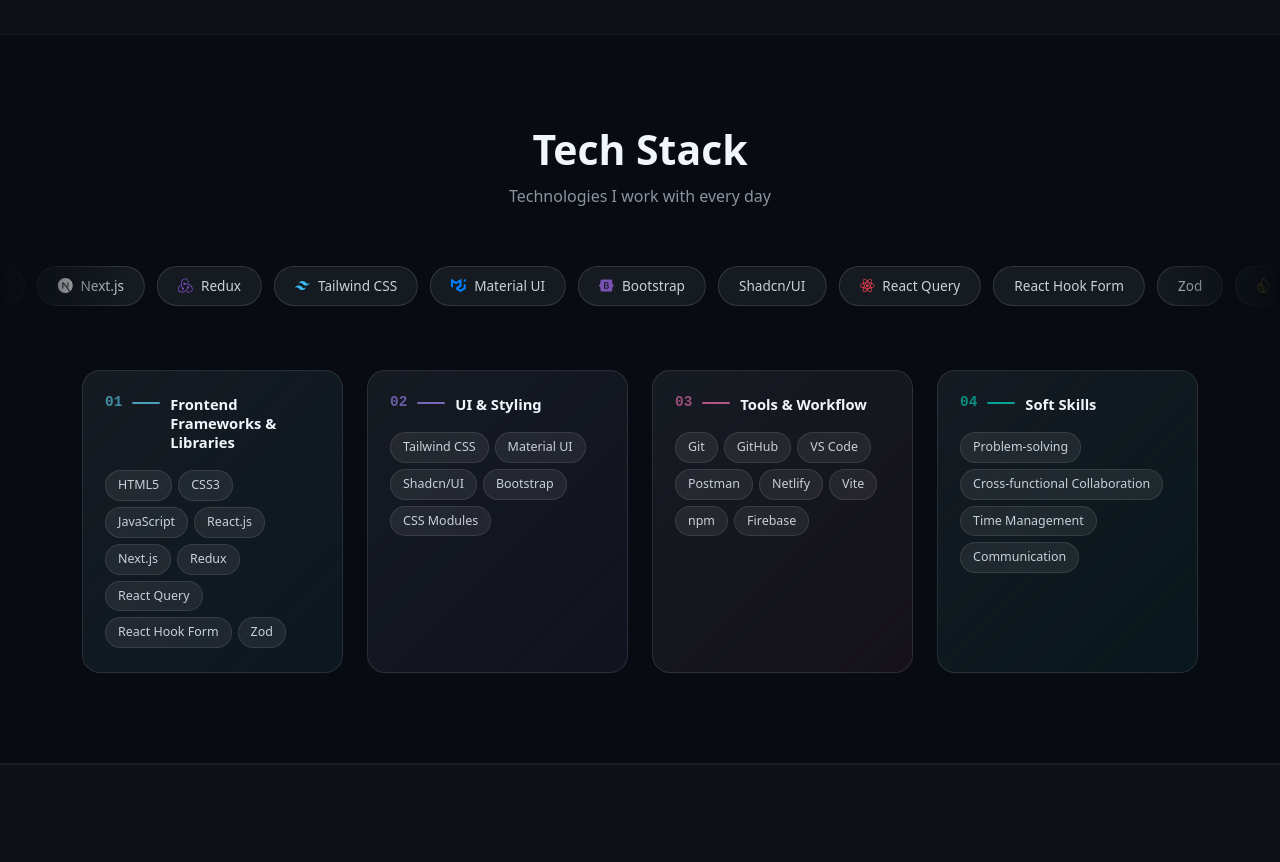
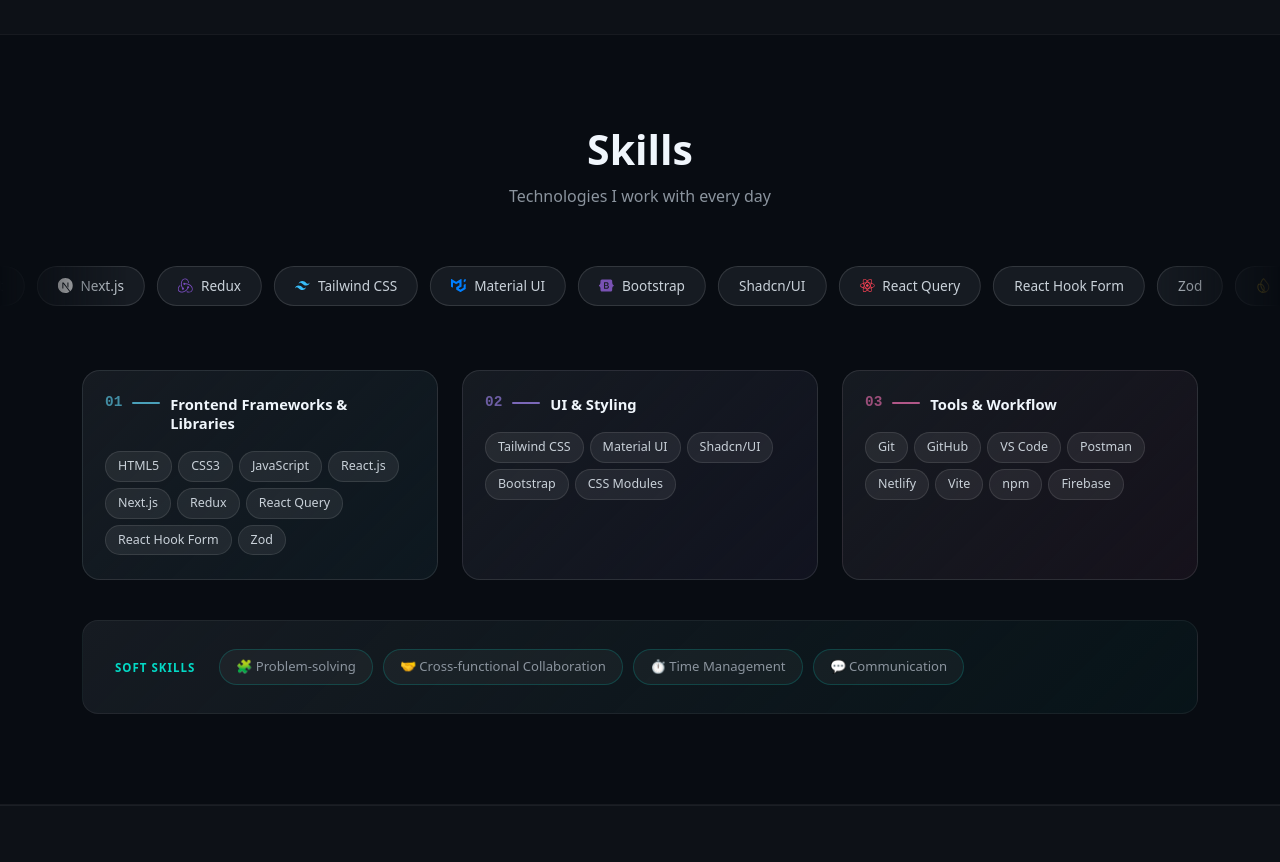
Before and after one commit to dania-01/portfolio, a Next.js app: page / in a window 1280 px wide. Shown: the part 2260-3122 px from the top of the page. Built offline with nearby package versions, Linux system fonts and the light colour scheme; no server answers.

Commit message:
rename section to Skills; soft skills as pill row below tech cards

```diff
--- a/src/app/globals.css
+++ b/src/app/globals.css
@@ -696,6 +696,35 @@
 .exp-project.open .exp-project-name { color: var(--accent); }
 .exp-project .exp-body { padding: 0 24px 20px; }
 
+/* ── Soft Skills row ── */
+.soft-skills-wrap {
+  margin-top: 40px;
+  padding: 28px 32px;
+  border-radius: 16px;
+  border: 1px solid var(--border-dim);
+  background: linear-gradient(135deg, #161b22 0%, rgba(3,218,198,0.04) 100%);
+  display: flex; align-items: center; gap: 24px; flex-wrap: wrap;
+}
+.soft-skills-label {
+  font-size: 0.72rem; font-weight: 700;
+  color: var(--accent); letter-spacing: 1px;
+  text-transform: uppercase; margin: 0;
+  white-space: nowrap;
+}
+.soft-skills-pills {
+  display: flex; flex-wrap: wrap; gap: 10px;
+}
+.soft-skill-pill {
+  display: inline-flex; align-items: center; gap: 6px;
+  padding: 7px 16px; border-radius: 999px;
+  font-size: 0.82rem; font-weight: 500;
+  color: var(--text-muted);
+  background: rgba(255,255,255,0.04);
+  border: 1px solid rgba(3,218,198,0.2);
+  transition: border-color 0.2s, color 0.2s;
+}
+.soft-skill-pill:hover { border-color: var(--accent); color: var(--text); }
+
 /* ── Map in Contact ── */
 .contact-map-wrap {
   margin-top: 16px;
--- a/src/components/Skills.js
+++ b/src/components/Skills.js
@@ -32,7 +32,7 @@
   { name: 'Vite',         icon: <SiVite        size={15} color="#646CFF" /> },
 ];
 
-/* ── Skill categories (no backend) ── */
+/* ── Skill categories (technical only) ── */
 const CATEGORIES = [
   {
     num: '01', title: 'Frontend Frameworks & Libraries', color: '#61DAFB',
@@ -49,11 +49,13 @@
     gradient: 'rgba(244,114,182,0.06)',
     tags: ['Git', 'GitHub', 'VS Code', 'Postman', 'Netlify', 'Vite', 'npm', 'Firebase'],
   },
-  {
-    num: '04', title: 'Soft Skills', color: '#03DAC6',
-    gradient: 'rgba(3,218,198,0.06)',
-    tags: ['Problem-solving', 'Cross-functional Collaboration', 'Time Management', 'Communication'],
-  },
+];
+
+const SOFT_SKILLS = [
+  { label: 'Problem-solving',                icon: '🧩' },
+  { label: 'Cross-functional Collaboration', icon: '🤝' },
+  { label: 'Time Management',                icon: '⏱️' },
+  { label: 'Communication',                  icon: '💬' },
 ];
 
 /* duplicate for seamless infinite marquee */
@@ -65,7 +67,7 @@
 
       {/* ── Section header ── */}
       <Container>
-        <h2 className="section-title">Tech Stack</h2>
+        <h2 className="section-title">Skills</h2>
         <p className="section-subtitle">Technologies I work with every day</p>
       </Container>
 
@@ -85,23 +87,20 @@
         </div>
       </div>
 
-      {/* ── Category cards ── */}
+      {/* ── Technical skill cards ── */}
       <Container>
         <Row className="g-4">
           {CATEGORIES.map(({ num, title, color, gradient, tags }) => (
-            <Col key={num} xs={6} lg={3}>
+            <Col key={num} xs={6} lg={4}>
               <div
                 className="skill-cat-card"
                 style={{ background: `linear-gradient(135deg, #161b22 0%, ${gradient} 100%)` }}
               >
-                {/* Card header */}
                 <div className="skill-cat-header">
                   <span className="skill-cat-num" style={{ color }}>{num}</span>
                   <div className="skill-cat-divider" style={{ background: color }} />
                   <span className="skill-cat-title-text">{title}</span>
                 </div>
-
-                {/* Tag cloud */}
                 <div className="skill-tags-wrap">
                   {tags.map(tag => (
                     <span key={tag} className="skill-tag" data-color={color}>
@@ -113,6 +112,18 @@
             </Col>
           ))}
         </Row>
+
+        {/* ── Soft Skills ── */}
+        <div className="soft-skills-wrap">
+          <p className="soft-skills-label">Soft Skills</p>
+          <div className="soft-skills-pills">
+            {SOFT_SKILLS.map(({ label, icon }) => (
+              <span key={label} className="soft-skill-pill">
+                {icon} {label}
+              </span>
+            ))}
+          </div>
+        </div>
       </Container>
     </section>
   );
```
